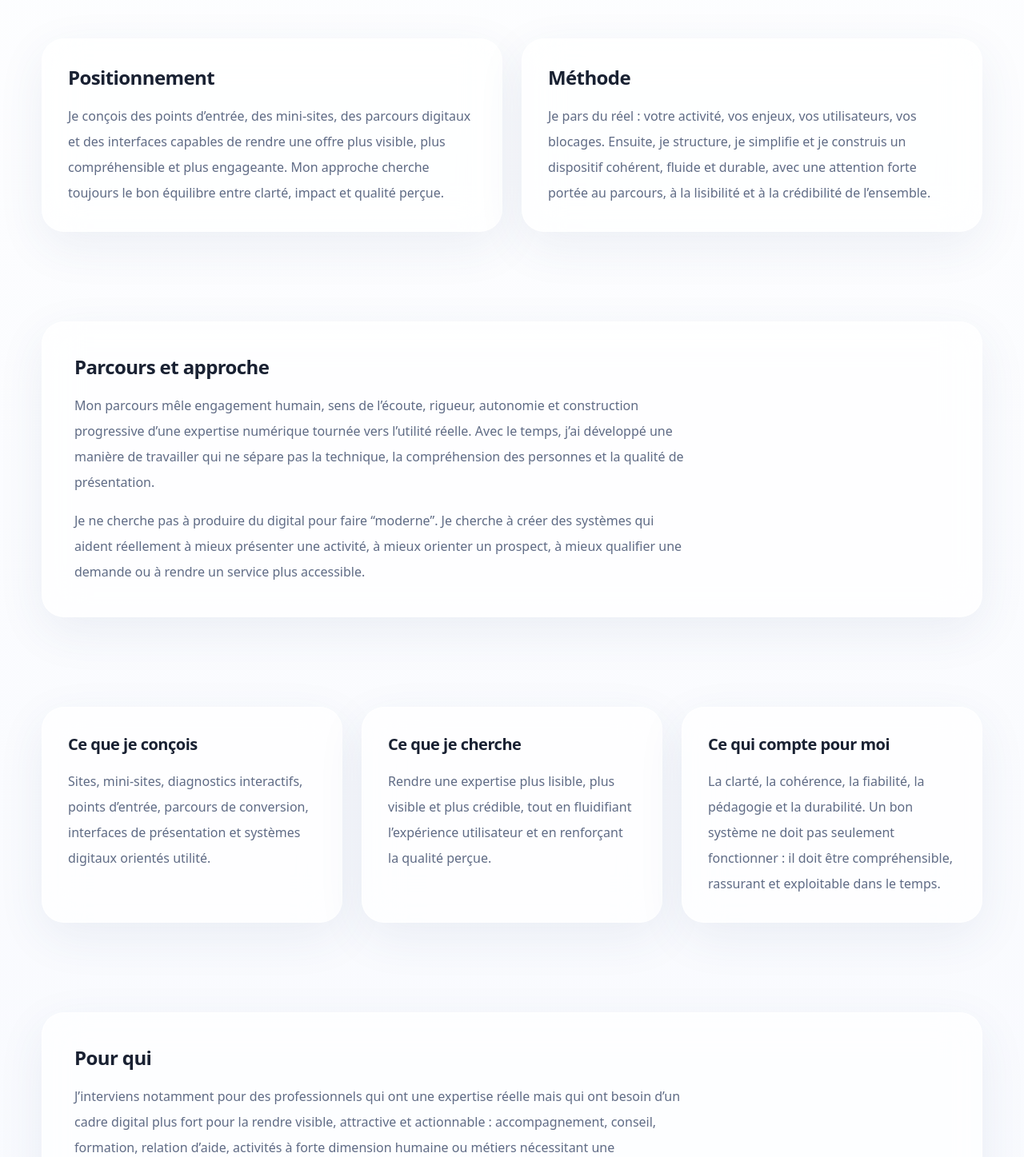
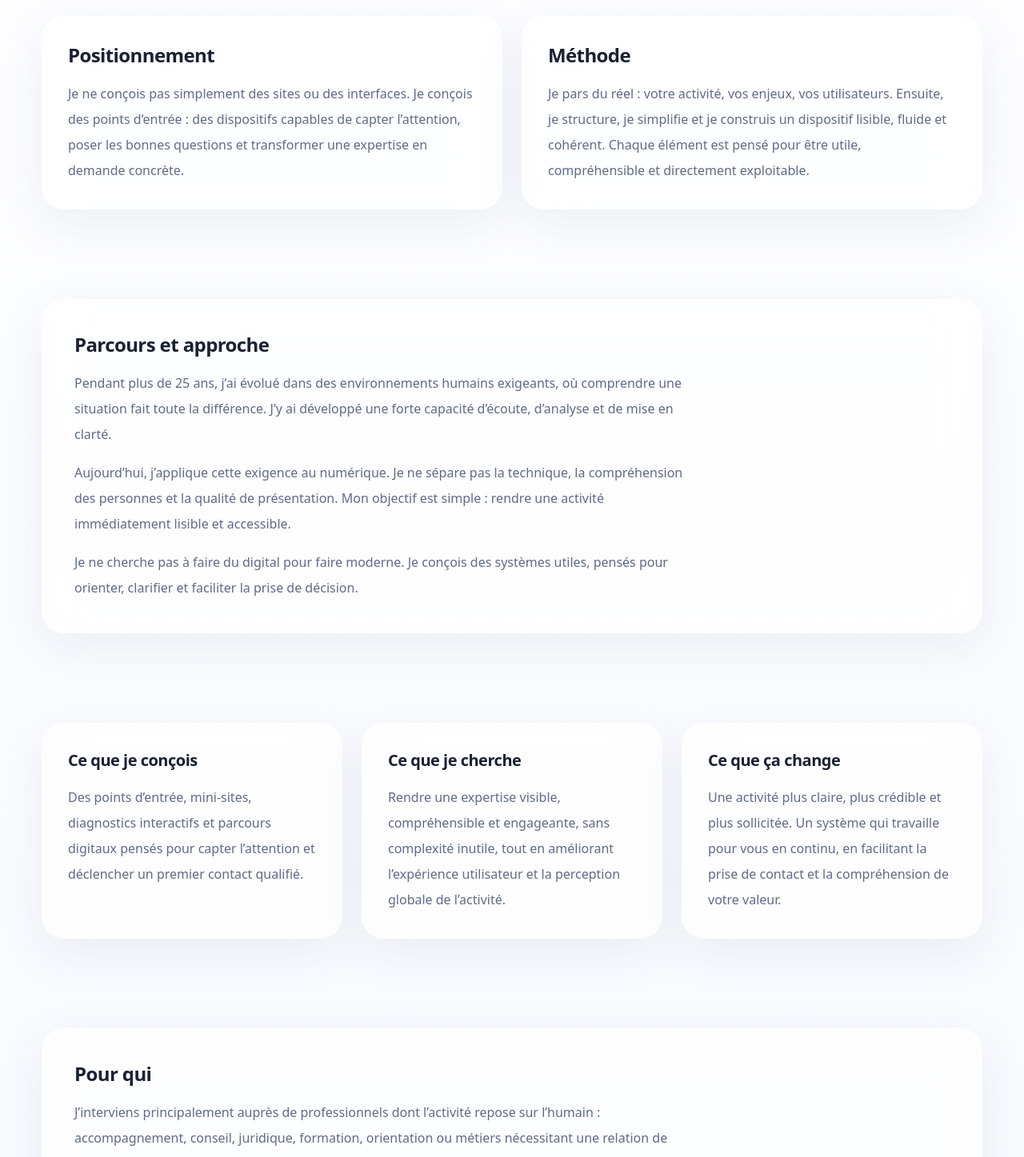
Before and after one commit to arnaudcrestey/portail-site-vitrine, a Next.js app: page /a-propos in a window 1280 px wide. Shown: the part 920-2367 px from the top of the page at 80% size. Built offline with nearby package versions, Linux system fonts and the light colour scheme.

Commit message:
Update page.tsx

```diff
--- a/app/a-propos/page.tsx
+++ b/app/a-propos/page.tsx
@@ -4,7 +4,7 @@ import { Surface } from '@/components/ui';
 export const metadata = {
   title: 'À propos',
   description:
-    'Présentation d’Arnaud Crestey, de son parcours, de son positionnement et de sa manière de concevoir des systèmes numériques utiles, lisibles et premium.',
+    'Présentation d’Arnaud Crestey, de son positionnement et de sa manière de concevoir des systèmes numériques qui transforment une expertise en prises de contact qualifiées.',
 };
 
 export default function AboutPage() {
@@ -12,8 +12,8 @@ export default function AboutPage() {
     <>
       <PageHero
         eyebrow="À propos"
-        title="Je conçois des systèmes numériques utiles, clairs et crédibles, pensés pour servir l’humain."
-        description="Mon travail consiste à transformer une expertise, une intention ou une situation complexe en dispositif digital lisible, structuré et professionnel. J’avance à la croisée de la compréhension humaine, de l’expérience utilisateur et de la construction web moderne."
+        title="Je conçois des systèmes numériques qui transforment une expertise en prises de contact qualifiées."
+        description="Mon travail consiste à rendre une activité visible, compréhensible et actionnable. Je conçois des dispositifs digitaux simples, structurés et crédibles, pensés pour capter l’attention juste et ouvrir vers un premier échange."
         primaryCta={{ href: '/contact', label: 'Parler de votre projet' }}
       />
 
@@ -22,18 +22,18 @@ export default function AboutPage() {
           <Surface className="p-8">
             <h2 className="text-2xl font-semibold text-ink">Positionnement</h2>
             <p className="mt-4 text-base leading-8 text-slate">
-              Je conçois des points d’entrée, des mini-sites, des parcours digitaux et des interfaces capables
-              de rendre une offre plus visible, plus compréhensible et plus engageante. Mon approche cherche
-              toujours le bon équilibre entre clarté, impact et qualité perçue.
+              Je ne conçois pas simplement des sites ou des interfaces. Je conçois des points d’entrée :
+              des dispositifs capables de capter l’attention, poser les bonnes questions et transformer
+              une expertise en demande concrète.
             </p>
           </Surface>
 
           <Surface className="p-8">
             <h2 className="text-2xl font-semibold text-ink">Méthode</h2>
             <p className="mt-4 text-base leading-8 text-slate">
-              Je pars du réel : votre activité, vos enjeux, vos utilisateurs, vos blocages. Ensuite, je structure,
-              je simplifie et je construis un dispositif cohérent, fluide et durable, avec une attention forte
-              portée au parcours, à la lisibilité et à la crédibilité de l’ensemble.
+              Je pars du réel : votre activité, vos enjeux, vos utilisateurs. Ensuite, je structure,
+              je simplifie et je construis un dispositif lisible, fluide et cohérent. Chaque élément
+              est pensé pour être utile, compréhensible et directement exploitable.
             </p>
           </Surface>
         </div>
@@ -44,16 +44,22 @@ export default function AboutPage() {
           <Surface className="p-8 md:p-10">
             <div className="max-w-3xl">
               <h2 className="text-2xl font-semibold text-ink">Parcours et approche</h2>
+
               <p className="mt-4 text-base leading-8 text-slate">
-                Mon parcours mêle engagement humain, sens de l’écoute, rigueur, autonomie et construction
-                progressive d’une expertise numérique tournée vers l’utilité réelle. Avec le temps, j’ai développé
-                une manière de travailler qui ne sépare pas la technique, la compréhension des personnes et
-                la qualité de présentation.
+                Pendant plus de 25 ans, j’ai évolué dans des environnements humains exigeants, où comprendre
+                une situation fait toute la différence. J’y ai développé une forte capacité d’écoute,
+                d’analyse et de mise en clarté.
               </p>
+
               <p className="mt-4 text-base leading-8 text-slate">
-                Je ne cherche pas à produire du digital pour faire “moderne”. Je cherche à créer des systèmes
-                qui aident réellement à mieux présenter une activité, à mieux orienter un prospect, à mieux
-                qualifier une demande ou à rendre un service plus accessible.
+                Aujourd’hui, j’applique cette exigence au numérique. Je ne sépare pas la technique,
+                la compréhension des personnes et la qualité de présentation. Mon objectif est simple :
+                rendre une activité immédiatement lisible et accessible.
+              </p>
+
+              <p className="mt-4 text-base leading-8 text-slate">
+                Je ne cherche pas à faire du digital pour faire moderne. Je conçois des systèmes utiles,
+                pensés pour orienter, clarifier et faciliter la prise de décision.
               </p>
             </div>
           </Surface>
@@ -65,24 +71,24 @@ export default function AboutPage() {
           <Surface className="p-8">
             <h3 className="text-xl font-semibold text-ink">Ce que je conçois</h3>
             <p className="mt-4 text-base leading-8 text-slate">
-              Sites, mini-sites, diagnostics interactifs, points d’entrée, parcours de conversion, interfaces
-              de présentation et systèmes digitaux orientés utilité.
+              Des points d’entrée, mini-sites, diagnostics interactifs et parcours digitaux pensés
+              pour capter l’attention et déclencher un premier contact qualifié.
             </p>
           </Surface>
 
           <Surface className="p-8">
             <h3 className="text-xl font-semibold text-ink">Ce que je cherche</h3>
             <p className="mt-4 text-base leading-8 text-slate">
-              Rendre une expertise plus lisible, plus visible et plus crédible, tout en fluidifiant
-              l’expérience utilisateur et en renforçant la qualité perçue.
+              Rendre une expertise visible, compréhensible et engageante, sans complexité inutile,
+              tout en améliorant l’expérience utilisateur et la perception globale de l’activité.
             </p>
           </Surface>
 
           <Surface className="p-8">
-            <h3 className="text-xl font-semibold text-ink">Ce qui compte pour moi</h3>
+            <h3 className="text-xl font-semibold text-ink">Ce que ça change</h3>
             <p className="mt-4 text-base leading-8 text-slate">
-              La clarté, la cohérence, la fiabilité, la pédagogie et la durabilité. Un bon système ne doit pas
-              seulement fonctionner : il doit être compréhensible, rassurant et exploitable dans le temps.
+              Une activité plus claire, plus crédible et plus sollicitée. Un système qui travaille
+              pour vous en continu, en facilitant la prise de contact et la compréhension de votre valeur.
             </p>
           </Surface>
         </div>
@@ -94,10 +100,14 @@ export default function AboutPage() {
             <div className="max-w-3xl">
               <h2 className="text-2xl font-semibold text-ink">Pour qui</h2>
               <p className="mt-4 text-base leading-8 text-slate">
-                J’interviens notamment pour des professionnels qui ont une expertise réelle mais qui ont besoin
-                d’un cadre digital plus fort pour la rendre visible, attractive et actionnable : accompagnement,
-                conseil, formation, relation d’aide, activités à forte dimension humaine ou métiers nécessitant
-                une présentation plus claire de leur valeur.
+                J’interviens principalement auprès de professionnels dont l’activité repose sur l’humain :
+                accompagnement, conseil, juridique, formation, orientation ou métiers nécessitant
+                une relation de confiance.
+              </p>
+
+              <p className="mt-4 text-base leading-8 text-slate">
+                Des activités où la valeur est réelle… mais souvent difficile à rendre visible,
+                compréhensible et différenciante.
               </p>
             </div>
           </Surface>
```
